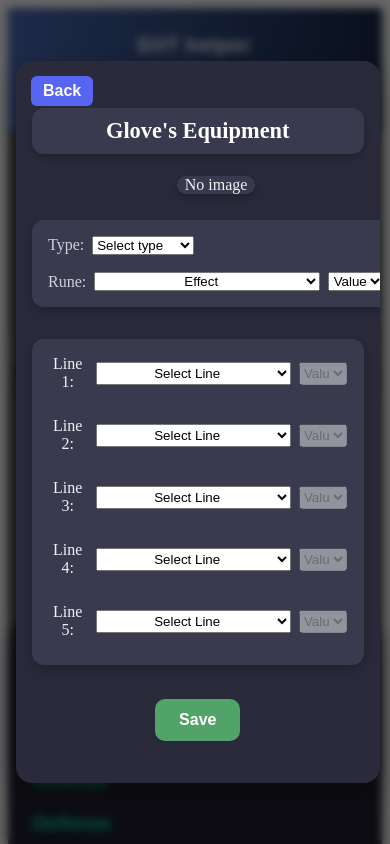
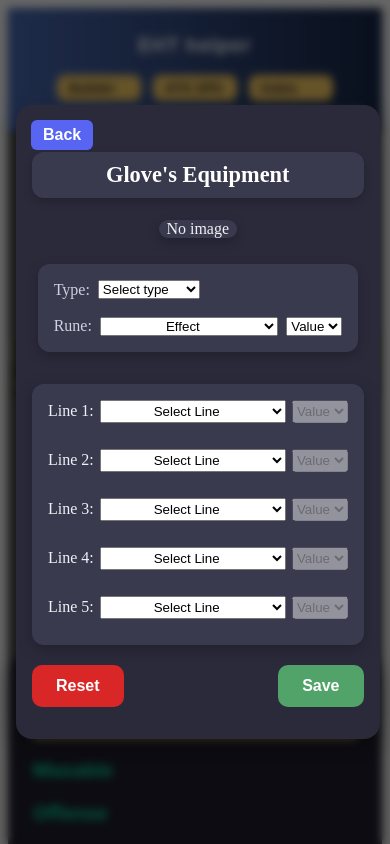
Before and after one commit to bestthai/eht-website, a React (Vite) app: page /builder in a window 390 px wide. Both pictures are taken after a click on the button 345 px from the left and 362 px from the top of the page. Shown: the top 844 px of the page. Built offline with nearby package versions, Linux system fonts and the light colour scheme.

Commit message:
reset button and mobile UI update

```diff
--- a/src/EquipmentModal.jsx
+++ b/src/EquipmentModal.jsx
@@ -797,6 +797,7 @@ function EquipmentModal({ gearName, onClose, onSave, saveData, saveGearData, sel
                         <div className="modal-rune-selectors">
                             <label htmlFor="rune-line-select">Rune: </label>
                             <select
+                                className='rune-line-selector'
                                 id="rune-line-select"
                                 value={runeEffect}
                                 onChange={e => setRuneEffect(e.target.value)}
@@ -1083,9 +1084,40 @@ function EquipmentModal({ gearName, onClose, onSave, saveData, saveGearData, sel
                     })}
                 </div>
 
-                {/* Save Button */}
-                <div className="modal-row">
-                    <button className="modal-save-btn" onClick={handleSave}>
+                {/* Action Buttons */}
+                <div className="modal-actions">
+                    <button
+                        className="modal-btn modal-reset-btn"
+                        onClick={() => {
+                            if (window.confirm(`Reset all data for ${gearName}?`)) {
+                                setType('');
+                                setWbSubType('');
+                                setVwbSubType('');
+                                setUniqueSubType('');
+                                setpvpWeaponSubType('');
+                                setPvpHelmetSubType('');
+                                setRuneEffect('');
+                                setRuneValue('');
+                                setSpecialLine('');
+                                setSpecialLineValue('');
+                                setUniqueLine('');
+                                setUniqueLineValue('');
+                                setSpecialLineOption([]);
+                                setSpecialLineValues([]);
+                                setLines([
+                                    { line: "", value: "" },
+                                    { line: "", value: "" },
+                                    { line: "", value: "" },
+                                    { line: "", value: "" },
+                                    { line: "", value: "" },
+                                ]);
+                            }
+                        }}
+                    >
+                        Reset
+                    </button>
+
+                    <button className="modal-btn modal-save-btn" onClick={handleSave}>
                         Save
                     </button>
                 </div>
--- a/src/HunterBuilder.jsx
+++ b/src/HunterBuilder.jsx
@@ -167,6 +167,19 @@ function HunterBuilder()
                 />
             )}
 
+            <div className='reset-container'>
+                <button className='reset-button'
+                    onClick={() => {
+                        if(window.confirm("Are you sure you want to reset all gear?"))
+                        {
+                            setSaveGearData({});
+                        }
+                    }}
+                >
+                    Reset
+                </button>
+            </div>
+
             <Stat saveGearData={saveGearData}></Stat>
 
         </div>
--- a/src/index.css
+++ b/src/index.css
@@ -124,6 +124,28 @@
 	cursor: pointer;
 }
 
+.reset-container{
+    display: flex;
+    justify-content: center;
+}
+
+.reset-button{
+    flex: 0 1 auto;              /* shrink and grow */
+    padding: 0.6em 1.2em;        /* scale with font size */
+    border: none;
+    border-radius: 6px;
+    background-color: #e63946;
+    color: white;
+    font-weight: bold;
+    cursor: pointer;
+    text-align: center;
+
+    min-width: 100px;            /* don’t get too small */
+    max-width: 200px;            /* don’t get too huge */
+    width: auto;                 /* auto-size based on content */
+    font-size: clamp(0.9rem, 2vw, 1rem); /* responsive text size */
+}
+
 
 /* ====================	Modal ======================= */
 
@@ -182,6 +204,7 @@
     border-radius: 6px;
     padding: 6px 12px;
     transition: background 0.2s ease;
+    margin-bottom: 10px;
 }
 
 .modal-back-btn:hover {
@@ -217,6 +240,7 @@
 
 .modal-gear-info {
     min-width: 120px;
+    max-width: 500px;
     height: 100px;
     background: #3a3a4f;
     border-radius: 12px;
@@ -234,12 +258,31 @@
     align-items: center;
     gap: 8px;
     margin-bottom: 8px;
+    flex-wrap: wrap;
+    max-width: 100%;
+}
+
+.modal-type-subtype-container label,
+.modal-type-subtype-container select {
+    max-width: 180px;
+    white-space: nowrap;
+    overflow: hidden;
+    text-overflow: ellipsis;
 }
 
 .modal-rune-selectors {
     display: flex;
     gap: 8px;
     align-items: center;
+    flex-wrap: wrap; /* Allow rune selectors to wrap */
+    max-width: 100%;
+}
+
+.rune-line-selector {
+    max-width: 225px;
+    white-space: nowrap;
+    overflow: hidden;
+    text-overflow: ellipsis;
 }
 
 .modal-rune-selectors select {
@@ -283,34 +326,51 @@
 }
 
 .modal-row select {
-    width: fit-content;
     min-width: 0px;
     text-align: center;
     padding: 2px 0;
 }
 
-.modal-save-btn {
-    background-color: hsl(137, 33%, 48%);
-    color: white;
+.modal-actions {
+    display: flex;
+    justify-content: space-between; /* Reset left, Save right */
+    align-items: center;
+    margin-top: 20px;
+    gap: 12px;
+}
+
+.modal-btn {
     padding: 12px 24px;
     border: none;
     border-radius: 10px;
     font-size: 1rem;
     font-weight: bold;
-    display: block;
-    margin-top: 10px;
-    margin: 34px auto 0 auto;
     transition: background 0.2s ease, transform 0.2s ease;
+    cursor: pointer;
 }
 
+/* Reset button */
+.modal-reset-btn {
+    background-color: hsl(0, 70%, 50%);
+    color: white;
+}
+.modal-reset-btn:hover {
+    background-color: hsl(0, 70%, 40%);
+    transform: translateY(-3px);
+}
+
+/* Save button */
+.modal-save-btn {
+    background-color: hsl(137, 33%, 48%);
+    color: white;
+}
 .modal-save-btn:hover {
     background-color: hsl(137, 33%, 37%);
-    cursor: pointer;
     transform: translateY(-3px);
 }
 
 /* =============== Mobile version updates =============== */
-@media (max-width: 768px) {
+@media (max-width: 650px) {
     /* Update overlay for padding & box-sizing */
     .modal-overlay {
         padding: 1rem;
@@ -355,6 +415,10 @@
         justify-content: flex-start;
     }
 
+    .rune-line-selector{
+        max-width: 178px;
+    }
+
     /* Responsive selects */
     .modal-special-line-select,
     .modal-rune-effect-select,
@@ -376,6 +440,30 @@
     .modal-value-select {
         width: fit-content;
         min-width: 200px;
+    }
+
+    .modal-row {
+        display: flex;
+        flex-direction: row;
+        align-items: center;
+        gap: 6px;
+        width: 100%;
+    }
+
+    .modal-row label {
+        flex: 0 0 auto;   /* shrink to content */
+        white-space: nowrap; /* keeps "Line 1:" compact */
+    }
+
+    .modal-row select:nth-of-type(1) {
+        flex: 1 1 auto;   /* stretch as much as possible */
+        min-width: 100px;     /* prevents overflow */
+    }
+
+    .modal-row select:nth-of-type(2) {
+        flex: 0 0 auto;   /* shrink to content */
+        width: fit-content;
+        white-space: nowrap;
     }
 
     /* Stats container padding */
```
Lines whose indentation alone changed are shown as unchanged.
